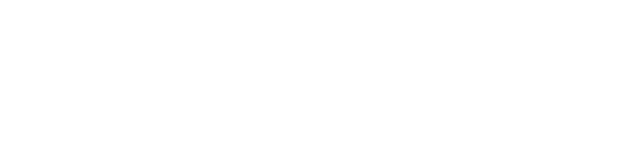
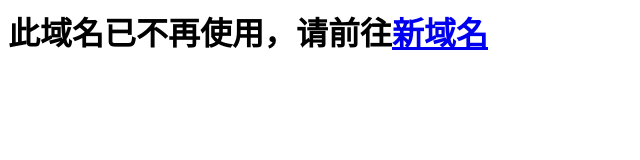
Before and after one commit to weyung/RedirectUrl, a plain HTML site: page index.html in a window 1280 px wide. Shown: the whole page, without its empty margins (0-640 px from the left). Drawn offline with Linux system fonts and the light colour scheme.

Commit message:
Update index.html

```diff
--- a/index.html
+++ b/index.html
@@ -1 +1,7 @@
-<script>window.open("http://blog.weyung.cc");</script>
+<html>
+  <head>
+    <script>window.open("http://blog.weyung.cc");</script>
+  </head>
+  <body>
+    <h1>此域名已不再使用，请前往<a href="https://blog.weyung.cc">新域名</a></h1>
+  </body>
```
